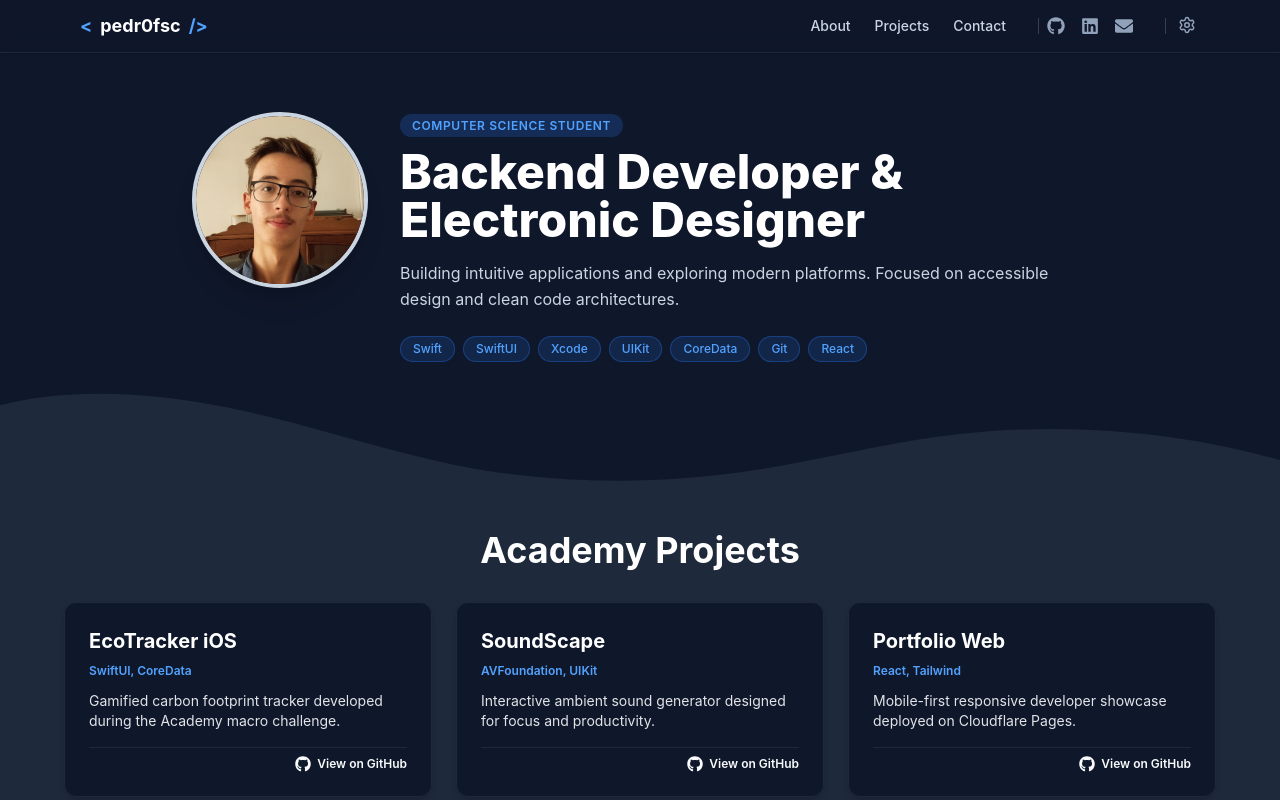
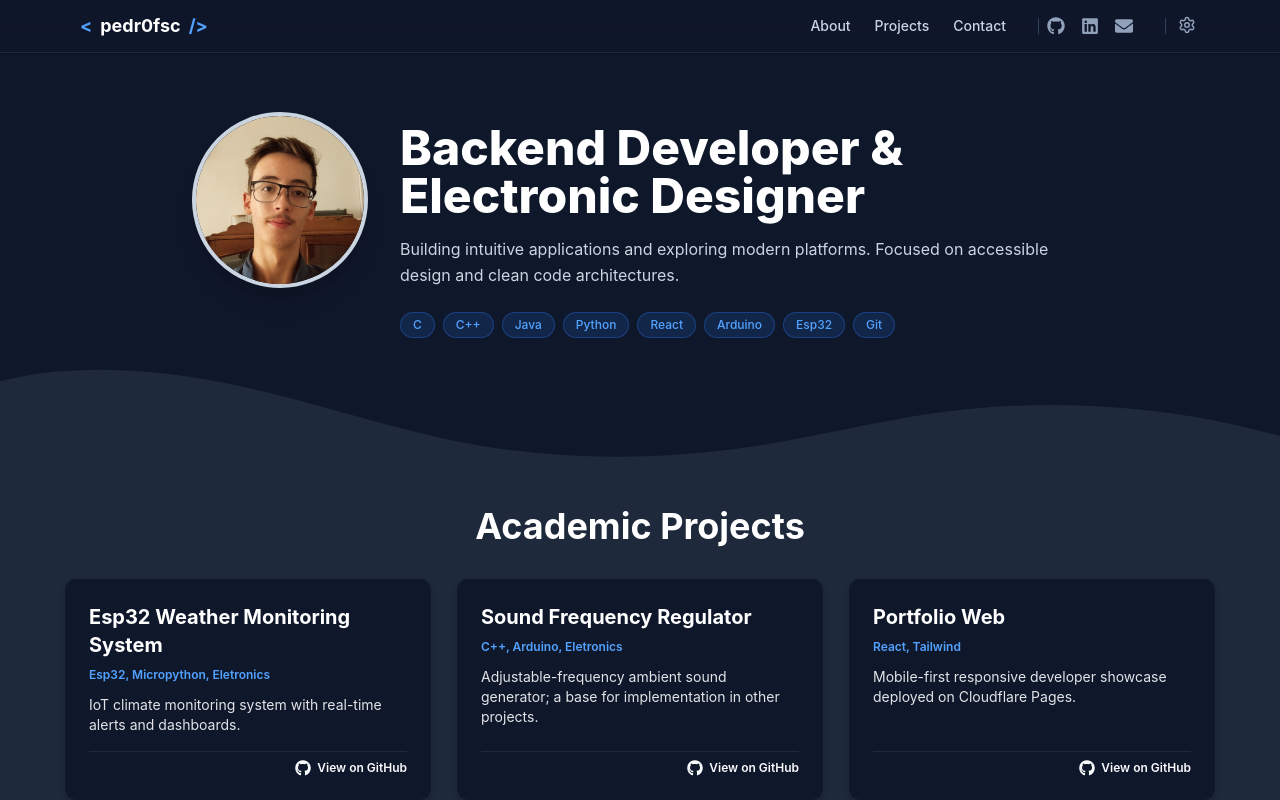
Before and after one commit to pedr0fsc/dev-portfolio, a React (Vite) app: page / in a window 1280 px wide. Shown: the top 800 px of the page. Built offline with nearby package versions, Linux system fonts and the light colour scheme.

Commit message:
fix: some design issues

```diff
--- a/index.html
+++ b/index.html
@@ -4,7 +4,7 @@
     <meta charset="UTF-8" />
     <link rel="icon" type="image/svg+xml" href="/favicon.svg" />
     <meta name="viewport" content="width=device-width, initial-scale=1.0" />
-    <title>dev-portfolio</title>
+    <title>Pedr0fsc</title>
   </head>
   <body>
     <div id="root"></div>
--- a/src/components/HeroCard.jsx
+++ b/src/components/HeroCard.jsx
@@ -23,11 +23,6 @@ export function HeroCard() {
 
         {/* Content & Pills */}
         <div>
-          <span className={`text-xs font-semibold px-3 py-1 rounded-full uppercase tracking-wider ${
-            isDark ? "bg-blue-500/20 text-blue-400" : "bg-blue-100 text-blue-700"
-          }`}>
-            {copy.student}
-          </span>
 
           <h1 className="text-3xl md:text-5xl font-extrabold mt-3 text-[var(--text-hero-title)]">
             {copy.role}
@@ -42,7 +37,7 @@ export function HeroCard() {
             {skills.map((skill) => (
               <span
                 key={skill.name}
-                className={`text-xs font-medium px-3 py-1 rounded-full border transition hover:scale-105 ${
+                className={`text-xs font-medium px-3 py-1 rounded-full border ${
                   isDark
                     ? "bg-blue-500/15 text-blue-400 border-blue-500/30"
                     : "bg-blue-50/80 text-blue-600 border-blue-100"
--- a/src/data/content.json
+++ b/src/data/content.json
@@ -13,57 +13,56 @@
   },
   "hero": {
     "en": {
-      "student": "Computer Science Student",
       "role": "Backend Developer & Electronic Designer",
       "bio": "Building intuitive applications and exploring modern platforms. Focused on accessible design and clean code architectures."
     },
     "pt": {
-      "student": "Estudante de Ciência da Computação",
       "role": "Desenvolvedor Backend & Projetista Eletrônico",
       "bio": "Construindo aplicações intuitivas e explorando plataformas modernas. Focado em design acessível e arquiteturas de código limpo."
     },
     "skills": [
-      { "name": "Swift", "color": "bg-orange-500/10 text-orange-700 border-orange-200 dark:bg-orange-500/15 dark:text-orange-400 dark:border-orange-500/30" },
-      { "name": "SwiftUI", "color": "bg-blue-500/10 text-blue-700 border-blue-200 dark:bg-blue-500/15 dark:text-blue-400 dark:border-blue-500/30" },
-      { "name": "Xcode", "color": "bg-sky-500/10 text-sky-700 border-sky-200 dark:bg-sky-500/15 dark:text-sky-400 dark:border-sky-500/30" },
-      { "name": "UIKit", "color": "bg-indigo-500/10 text-indigo-700 border-indigo-200 dark:bg-indigo-500/15 dark:text-indigo-400 dark:border-indigo-500/30" },
-      { "name": "CoreData", "color": "bg-purple-500/10 text-purple-700 border-purple-200 dark:bg-purple-500/15 dark:text-purple-400 dark:border-purple-500/30" },
-      { "name": "Git", "color": "bg-red-500/10 text-red-700 border-red-200 dark:bg-red-500/15 dark:text-red-400 dark:border-red-500/30" },
-      { "name": "React", "color": "bg-cyan-500/10 text-cyan-700 border-cyan-200 dark:bg-cyan-500/15 dark:text-cyan-400 dark:border-cyan-500/30" }
+      { "name": "C", "color": "bg-orange-500/10 text-orange-700 border-orange-200 dark:bg-orange-500/15 dark:text-orange-400 dark:border-orange-500/30" },
+      { "name": "C++", "color": "bg-blue-500/10 text-blue-700 border-blue-200 dark:bg-blue-500/15 dark:text-blue-400 dark:border-blue-500/30" },
+      { "name": "Java", "color": "bg-sky-500/10 text-sky-700 border-sky-200 dark:bg-sky-500/15 dark:text-sky-400 dark:border-sky-500/30" },
+      { "name": "Python", "color": "bg-sky-500/10 text-sky-700 border-sky-200 dark:bg-sky-500/15 dark:text-sky-400 dark:border-sky-500/30" },
+      { "name": "React", "color": "bg-indigo-500/10 text-indigo-700 border-indigo-200 dark:bg-indigo-500/15 dark:text-indigo-400 dark:border-indigo-500/30" },
+      { "name": "Arduino", "color": "bg-purple-500/10 text-purple-700 border-purple-200 dark:bg-purple-500/15 dark:text-purple-400 dark:border-purple-500/30" },
+      { "name": "Esp32", "color": "bg-red-500/10 text-red-700 border-red-200 dark:bg-red-500/15 dark:text-red-400 dark:border-red-500/30" },
+      { "name": "Git", "color": "bg-cyan-500/10 text-cyan-700 border-cyan-200 dark:bg-cyan-500/15 dark:text-cyan-400 dark:border-cyan-500/30" }
     ]
   },
   "projectsSection": {
     "en": {
-      "title": "Academy Projects",
+      "title": "Academic Projects",
       "viewOnGithub": "View on GitHub"
     },
     "pt": {
-      "title": "Projetos da Academy",
+      "title": "Projetos Acadêmicos",
       "viewOnGithub": "Ver no GitHub"
     },
     "list": [
       {
-        "tech": "SwiftUI, CoreData",
-        "link": "https://github.com/pedr0fsc/ecotracker-ios",
+        "tech": "Esp32, Micropython, Eletronics",
+        "link": "https://github.com/pedr0fsc/esp32-weather-monitoring",
         "en": {
-          "title": "EcoTracker iOS",
-          "desc": "Gamified carbon footprint tracker developed during the Academy macro challenge."
+          "title": "Esp32 Weather Monitoring System",
+          "desc": "IoT climate monitoring system with real-time alerts and dashboards."
         },
         "pt": {
-          "title": "EcoTracker iOS",
-          "desc": "Rastreador de pegada de carbono gamificado desenvolvido durante o macro desafio da Academy."
+          "title": "Sistema de Monitoramento Climático com Esp32",
+          "desc": "Sistema de monitoramento climático IoT com alerta em tempo real e em dashboards."
         }
       },
       {
-        "tech": "AVFoundation, UIKit",
-        "link": "https://github.com/pedr0fsc/soundscape",
+        "tech": "C++, Arduino, Eletronics",
+        "link": "https://github.com/pedr0fsc/frequency-regulator",
         "en": {
-          "title": "SoundScape",
-          "desc": "Interactive ambient sound generator designed for focus and productivity."
+          "title": "Sound Frequency Regulator",
+          "desc": "Adjustable-frequency ambient sound generator; a base for implementation in other projects."
         },
         "pt": {
-          "title": "SoundScape",
-          "desc": "Gerador de som ambiente interativo projetado para foco e produtividade."
+          "title": "Regulador de Frequência Sonora",
+          "desc": "Gerador de som ambiente com frequência regulável, base para implementação em outros projetos."
         }
       },
       {
--- a/src/index.css
+++ b/src/index.css
@@ -1,10 +1,8 @@
 @import "tailwindcss";
 
-/* Prevent white overscroll/rubber-banding gaps */
 html {
   scroll-behavior: smooth;
-  scroll-padding-top: 4.5rem; /* Offset for the sticky navbar height when jumping to anchors */
-  overscroll-behavior-y: none;
+  scroll-padding-top: 5rem; /* Offsets scroll target so fixed navbar doesn't cover section titles */
 }
 
 /* Theme variables */
@@ -57,19 +55,19 @@ html {
 body {
   margin: 0;
   padding: 0;
-  overflow-x: clip; /* clip horizontal overflow without creating a new scroll container */
+  background-color: var(--bg-app);
+  color: var(--text-navbar);
+  overflow-x: clip;
   transition: background-color 0.3s, color 0.3s;
 }
 
-
-/* View Transition API - Circular reveal theme switch configuration */
+/* View Transition API */
 ::view-transition-old(root),
 ::view-transition-new(root) {
   animation: none;
   mix-blend-mode: normal;
 }
 
-/* Custom layer ordering to allow dynamic reveal clipping */
 ::view-transition-old(root) {
   z-index: 1;
 }
```
Also changed, not shown: public/title.png (added).
